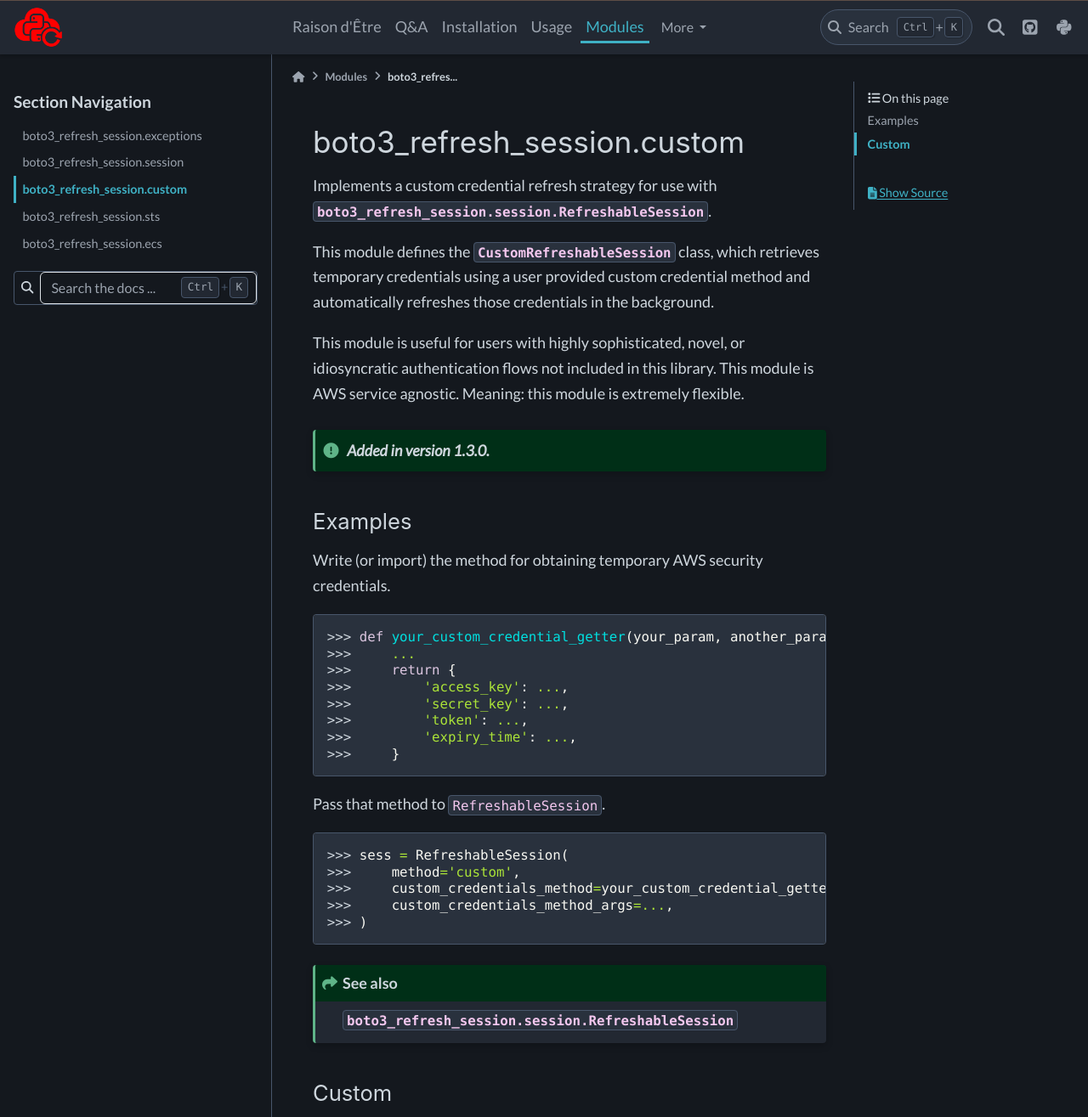
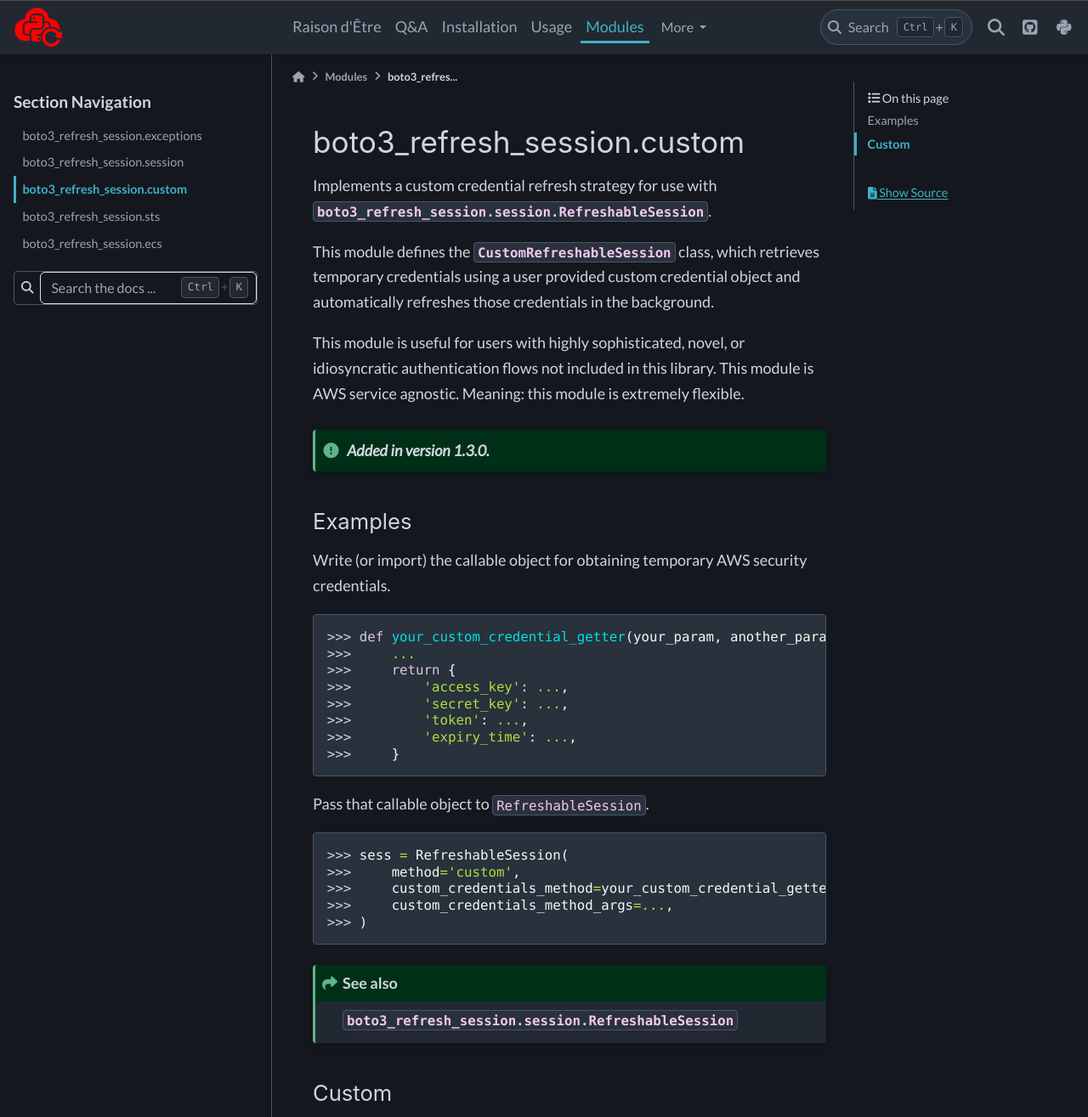
Before and after one commit to michaelthomasletts/boto3-refresh-session, a Sphinx documentation site: the page built from doc/modules/custom.rst, in a window 1280 px wide and 1400 px high, cut to the strip 0-1315 px from the top of the window. Shown: the whole strip at 85% size. Built offline with Sphinx 7.4.7 and the PyData theme 0.15.4, drawn with Linux system fonts in a browser that asks for light colours.

Commit message:
specifying callability

```diff
--- a/doc/modules/custom.rst
+++ b/doc/modules/custom.rst
@@ -9,7 +9,7 @@ Implements a custom credential refresh strategy for use with
 :class:`boto3_refresh_session.session.RefreshableSession`.
 
 This module defines the :class:`CustomRefreshableSession` class, which retrieves
-temporary credentials using a user provided custom credential method and automatically
+temporary credentials using a user provided custom credential object and automatically
 refreshes those credentials in the background.
 
 This module is useful for users with highly sophisticated, novel, or idiosyncratic
@@ -20,7 +20,7 @@ Meaning: this module is extremely flexible.
 
 Examples
 --------
-Write (or import) the method for obtaining temporary AWS security credentials.
+Write (or import) the callable object for obtaining temporary AWS security credentials.
 
 >>> def your_custom_credential_getter(your_param, another_param):
 >>>     ...
@@ -31,7 +31,7 @@ Write (or import) the method for obtaining temporary AWS security credentials.
 >>>         'expiry_time': ...,
 >>>     }
 
-Pass that method to ``RefreshableSession``.
+Pass that callable object to ``RefreshableSession``.
 
 >>> sess = RefreshableSession(
 >>>     method='custom',
```
Also changed, not shown: 1 other file.
